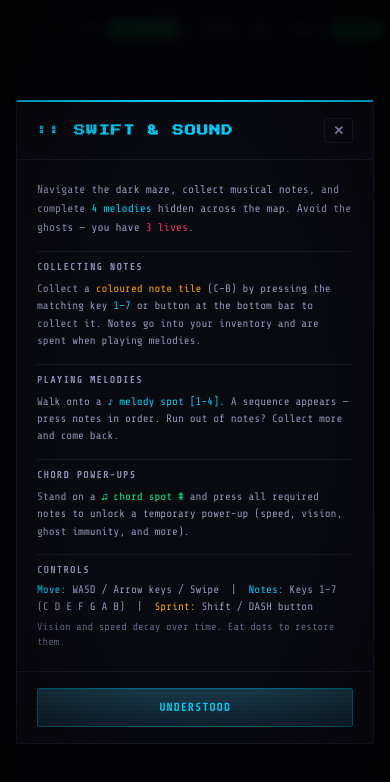
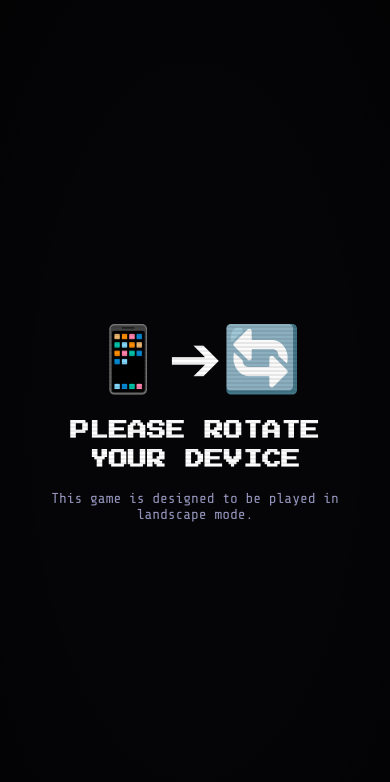
Before and after one commit to Natthapol-1/Arkade, a Next.js app: page /swift-sound in a window 390 px wide. Shown: the top 782 px of the page. Built offline with nearby package versions, Linux system fonts and the light colour scheme.

Commit message:
Add please rotate device overlay for mobile portrait orientation

```diff
--- a/app/swift-sound/page.tsx
+++ b/app/swift-sound/page.tsx
@@ -621,8 +621,21 @@ export default function SwiftSoundPage() {
         @media (min-width: 768px) {
           .mobile-dpad-container { display: none !important; }
         }
+        .rotate-overlay { display: none; }
+        @media (orientation: portrait) and (max-width: 768px) {
+          .rotate-overlay { display: flex !important; }
+        }
       `}</style>
       <BGMController ref={bgmRef} visible={false} src={["/sounds/swiftSoundBGM.mp3", "/sounds/horrorBGM1.mp3", "/sounds/horrorBGM2.mp3"]} volume={[0.2, 0.02, 0.15]} />
+
+      <div className="rotate-overlay" style={{
+        position: 'fixed', inset: 0, zIndex: 9999, background: 'var(--void)', color: 'white',
+        flexDirection: 'column', alignItems: 'center', justifyContent: 'center', textAlign: 'center', padding: '20px'
+      }}>
+        <span style={{ fontSize: '4rem', marginBottom: '20px' }}>📱➔🔄</span>
+        <h2 style={{ fontFamily: 'var(--font-pixel)', fontSize: '1.2rem', marginBottom: '16px', lineHeight: 1.5 }}>PLEASE ROTATE<br/>YOUR DEVICE</h2>
+        <p style={{ fontFamily: 'var(--font-mono)', color: 'var(--text-dim)', fontSize: '0.9rem' }}>This game is designed to be played in landscape mode.</p>
+      </div>
 
       <RulesModal
         isOpen={showRules}
```
